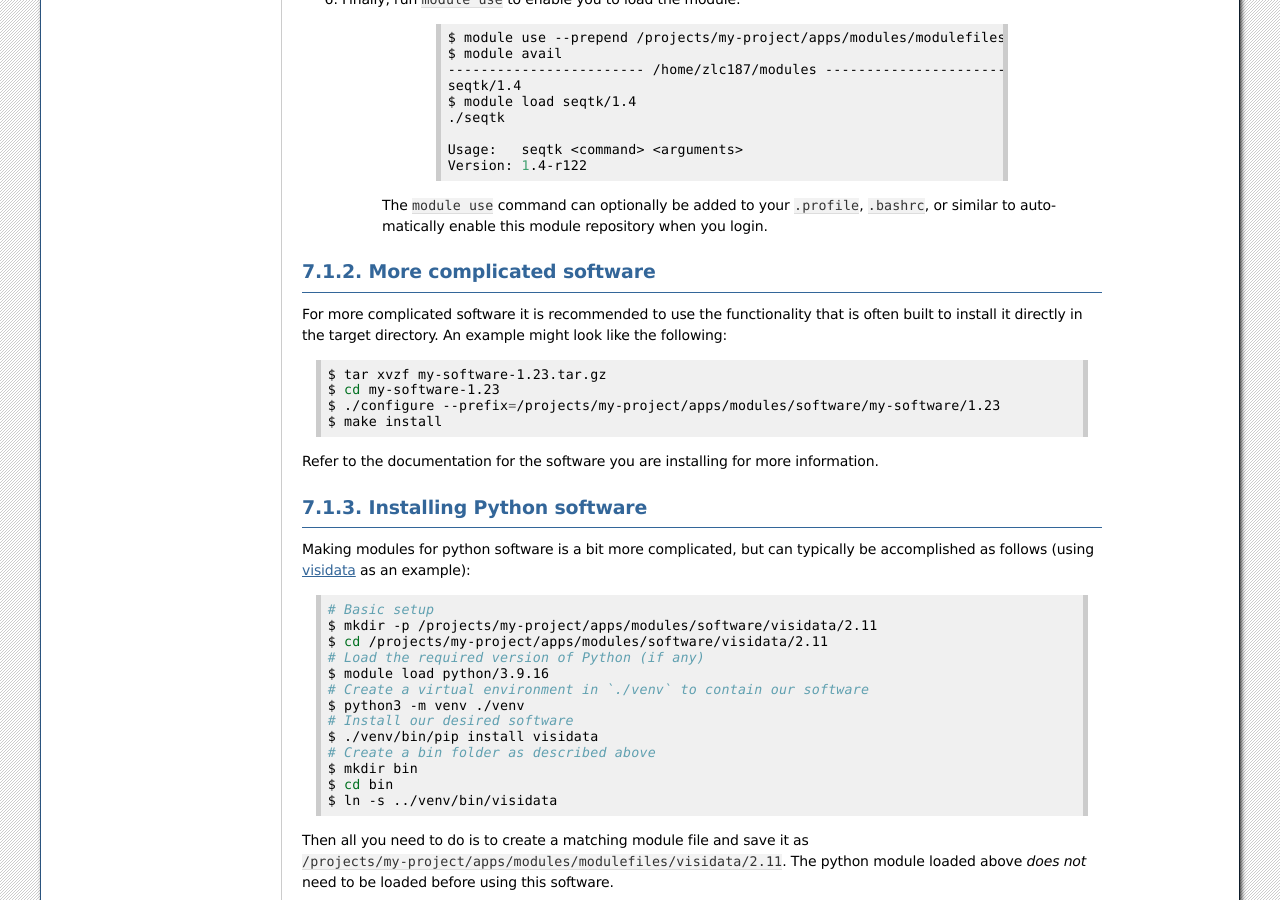
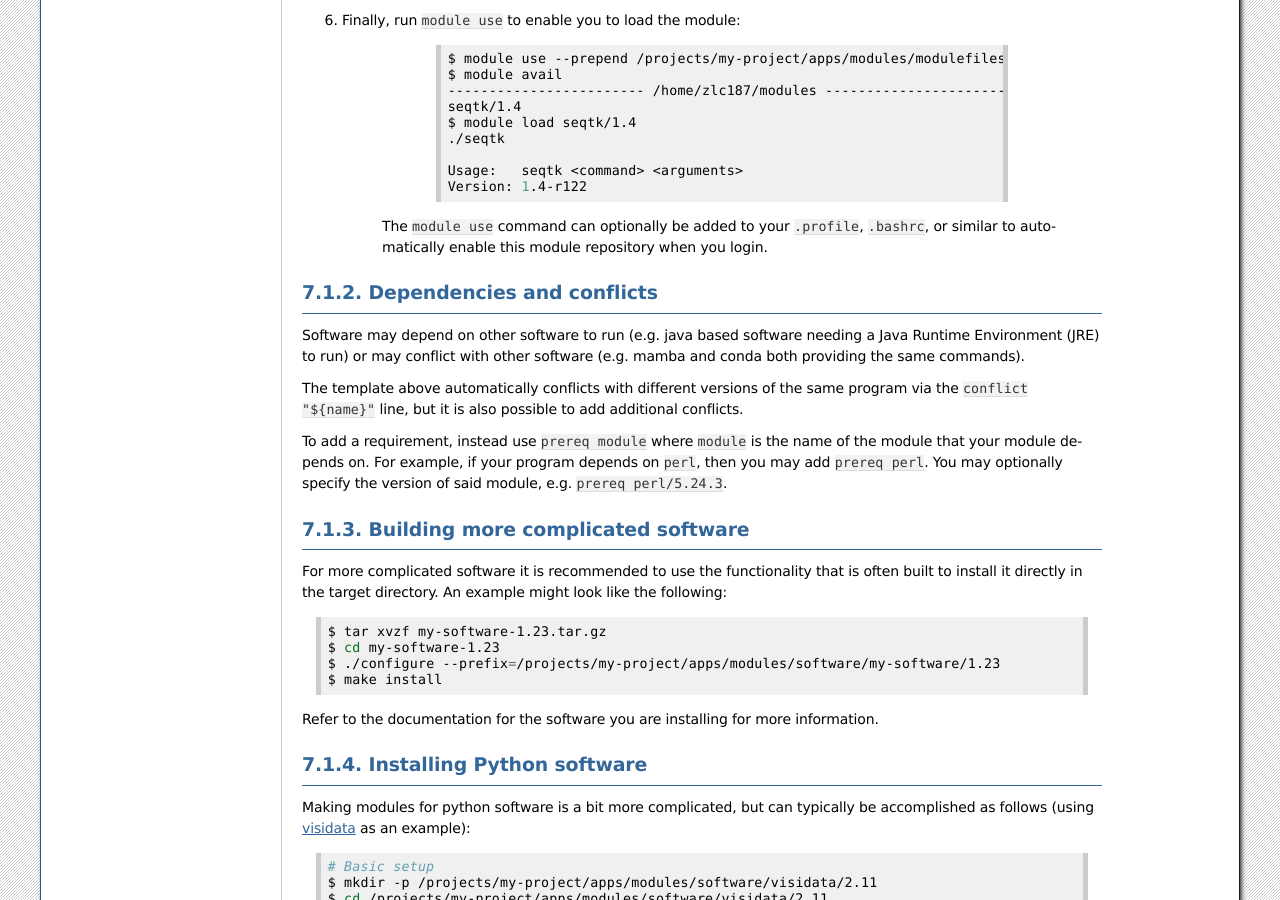
Before and after one commit to cbmrphenomics/cbmrphenomics.github.io, a Sphinx documentation site: the page built from esrum/source/tips_and_tricks/environment_modules.rst, in a window 1280 px wide and 900 px high, scrolled down 1343 px. Built offline with Sphinx 7.4.7, drawn with Linux system fonts in a browser that asks for light colours; some of the changed text lies outside the part shown.

Commit message:
dependencies and conflicts

```diff
--- a/esrum/source/tips_and_tricks/environment_modules.rst
+++ b/esrum/source/tips_and_tricks/environment_modules.rst
@@ -5,8 +5,9 @@
 ##############################
 
 This page gives a very brief run-down of how to create your own
-environment modules. However, for most part you should be requesting
-modules from KU-IT (see :ref:`requesting_missing_modules`).
+`environment modules`_. For more information see the `official
+documentation`_. However, for most part you should be requesting modules
+from KU-IT (see :ref:`requesting_missing_modules`).
 
 To simplify things, this example makes use of a generalized template
 file (available for download :download:`here <moduletemplate.tcl>`) for
@@ -109,9 +110,27 @@ that the ``apps`` folder is therefore located at
       ``.profile``, ``.bashrc``, or similar to automatically enable this
       module repository when you login.
 
-***************************
- More complicated software
-***************************
+****************************
+ Dependencies and conflicts
+****************************
+
+Software may depend on other software to run (e.g. java based software
+needing a Java Runtime Environment (JRE) to run) or may conflict with
+other software (e.g. mamba and conda both providing the same commands).
+
+The template above automatically conflicts with different versions of
+the same program via the ``conflict "${name}"`` line, but it is also
+possible to add additional conflicts.
+
+To add a requirement, instead use ``prereq module`` where ``module`` is
+the name of the module that your module depends on. For example, if your
+program depends on ``perl``, then you may add ``prereq perl``. You may
+optionally specify the version of said module, e.g. ``prereq
+perl/5.24.3``.
+
+************************************
+ Building more complicated software
+************************************
 
 For more complicated software it is recommended to use the functionality
 that is often built to install it directly in the target directory. An
@@ -155,6 +174,10 @@ as ``/projects/my-project/apps/modules/modulefiles/visidata/2.11``. The
 python module loaded above *does not* need to be loaded before using
 this software.
 
+.. _environment modules: https://modules.sourceforge.net/
+
+.. _official documentation: https://modules.readthedocs.io/en/v4.5.2/
+
 .. _seqtk: https://github.com/lh3/seqtk
 
 .. _visidata: https://www.visidata.org/
```
Also changed, not shown: other parts of esrum/source/tips_and_tricks/environment_modules.rst (+2 -2 lines), 2 other files.
